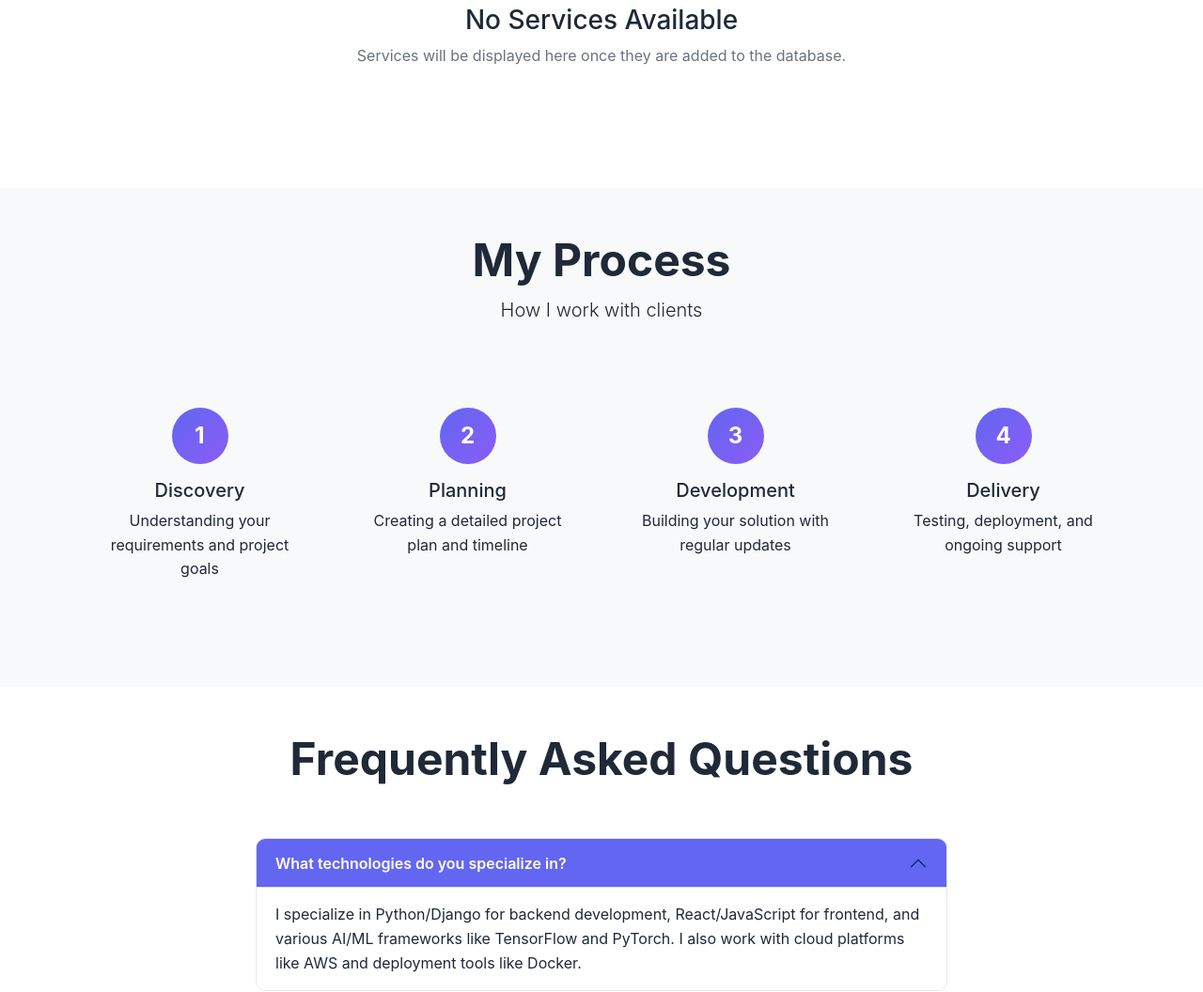
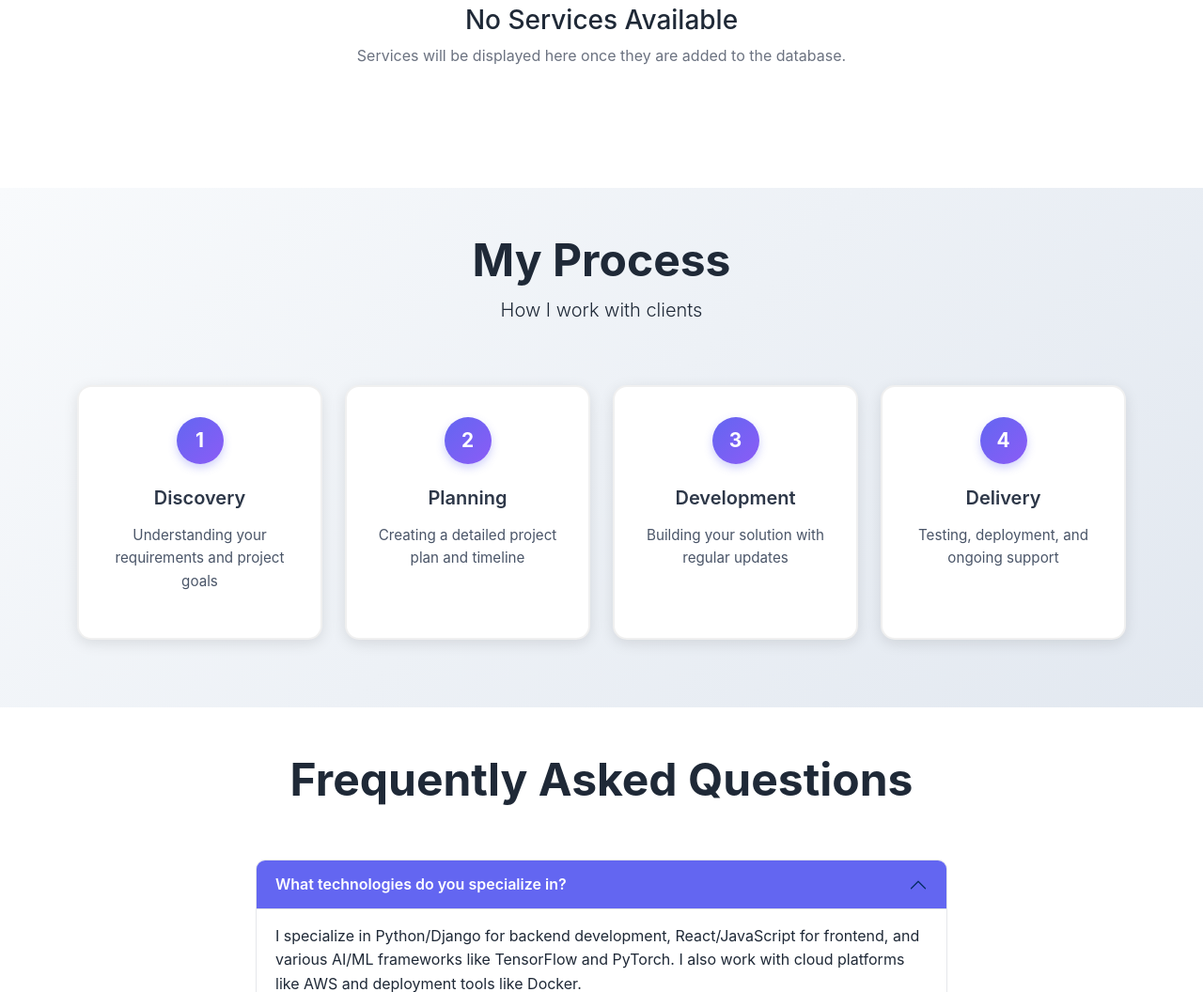
Before and after one commit to GloryMsasalaga/portfolio, a Django app: page /services/ in a window 1280 px wide. Shown: the part 462-1518 px from the top of the page at 94% size. Run offline with Django 5.2, Linux system fonts and the light colour scheme; data that the repository does not hold is empty.

```diff
--- a/portfolio_project/settings.py
+++ b/portfolio_project/settings.py
@@ -14,7 +14,7 @@ SECRET_KEY = 'django-insecure-add-your-own-secret-key-here'
 # SECURITY WARNING: don't run with debug turned on in production!
 DEBUG = True
 
-ALLOWED_HOSTS = ['deploy.tz', 'veryniceglory.deploy.tz', '127.0.0.1', 'localhost']
+ALLOWED_HOSTS = ['deploy.tz', 'verynice-portfolio.deploy.tz', '127.0.0.1', 'localhost']
 
 # Application definition
 INSTALLED_APPS = [
--- a/templates/base.html
+++ b/templates/base.html
@@ -92,7 +92,7 @@
                         <a href="https://github.com/glorymsasalaga" target="_blank"><i class="fab fa-github"></i></a>
                         <a href="https://linkedin.com/in/glorymsasalaga" target="_blank"><i class="fab fa-linkedin"></i></a>
                         <a href="https://twitter.com/Veryniceglory" target="_blank"><i class="fab fa-twitter"></i></a>
-                        <a href="mailto:contact@glorylazaro.dev"><i class="fas fa-envelope"></i></a>
+                        <a href="mailto:glorymsasalaga@gmail.com"><i class="fas fa-envelope"></i></a>
                     </div>
                 </div>
             </div>
--- a/templates/services.html
+++ b/templates/services.html
@@ -51,12 +51,12 @@
 </section>
 
 <!-- Process Section -->
-<section class="py-5 bg-light">
+<section class="py-5" style="background: linear-gradient(135deg, #f8fafc 0%, #e2e8f0 100%);">
     <div class="container">
         <div class="row">
             <div class="col-12 text-center mb-5">
-                <h2 class="display-5 fw-bold">My Process</h2>
-                <p class="lead">How I work with clients</p>
+                <h2 class="display-5 fw-bold" style="color: #000000;">My Process</h2>
+                <p class="lead" style="color: #000000;">How I work with clients</p>
             </div>
         </div>
         <div class="row">
@@ -195,21 +195,50 @@
 }
 
 .process-step {
-    padding: 1.5rem;
+    padding: 2rem 1.5rem;
+    background: #ffffff;
+    border-radius: 15px;
+    box-shadow: 0 4px 15px rgba(0, 0, 0, 0.1);
+    border: 2px solid #f0f0f0;
+    transition: all 0.3s ease;
+    height: 100%;
+    position: relative;
+    overflow: hidden;
+}
+
+.process-step:hover {
+    transform: translateY(-5px);
+    box-shadow: 0 8px 25px rgba(99, 102, 241, 0.15);
+    border-color: var(--primary-color);
+}
+
+.process-step h5 {
+    color: #2d3748 !important;
+    font-weight: 600;
+    margin-bottom: 1rem;
+}
+
+.process-step p {
+    color: #4a5568 !important;
+    font-size: 0.95rem;
+    line-height: 1.6;
 }
 
 .step-number {
-    width: 60px;
-    height: 60px;
-    background: linear-gradient(135deg, var(--primary-color), var(--secondary-color));
+    width: 50px;
+    height: 50px;
+    background: linear-gradient(135deg, #6366f1, #8b5cf6);
     color: white;
     border-radius: 50%;
     display: flex;
     align-items: center;
     justify-content: center;
-    font-size: 1.5rem;
+    font-size: 1.3rem;
     font-weight: bold;
-    margin: 0 auto 1rem;
+    margin: 0 auto 1.5rem;
+    box-shadow: 0 4px 10px rgba(99, 102, 241, 0.3);
+    position: relative;
+    z-index: 2;
 }
 
 .accordion-item {
```
